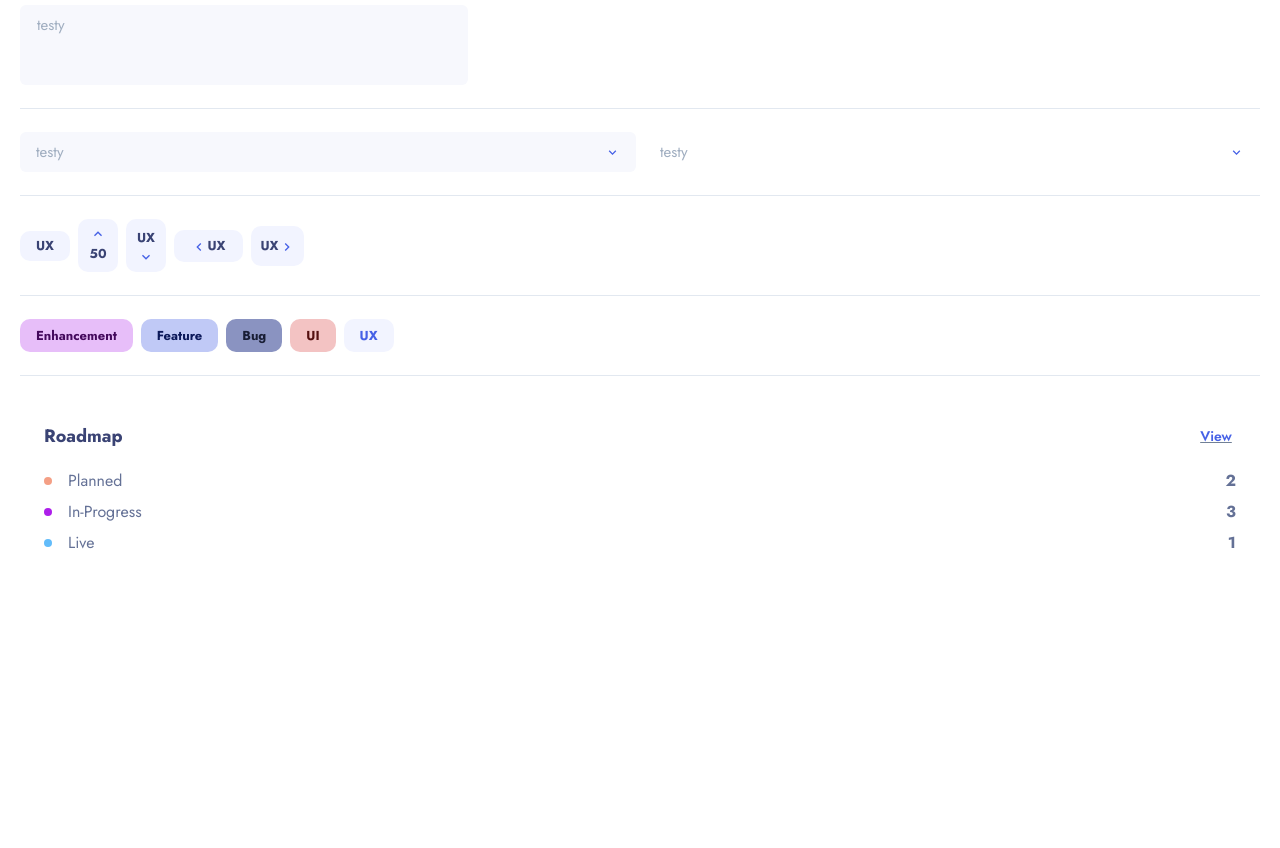
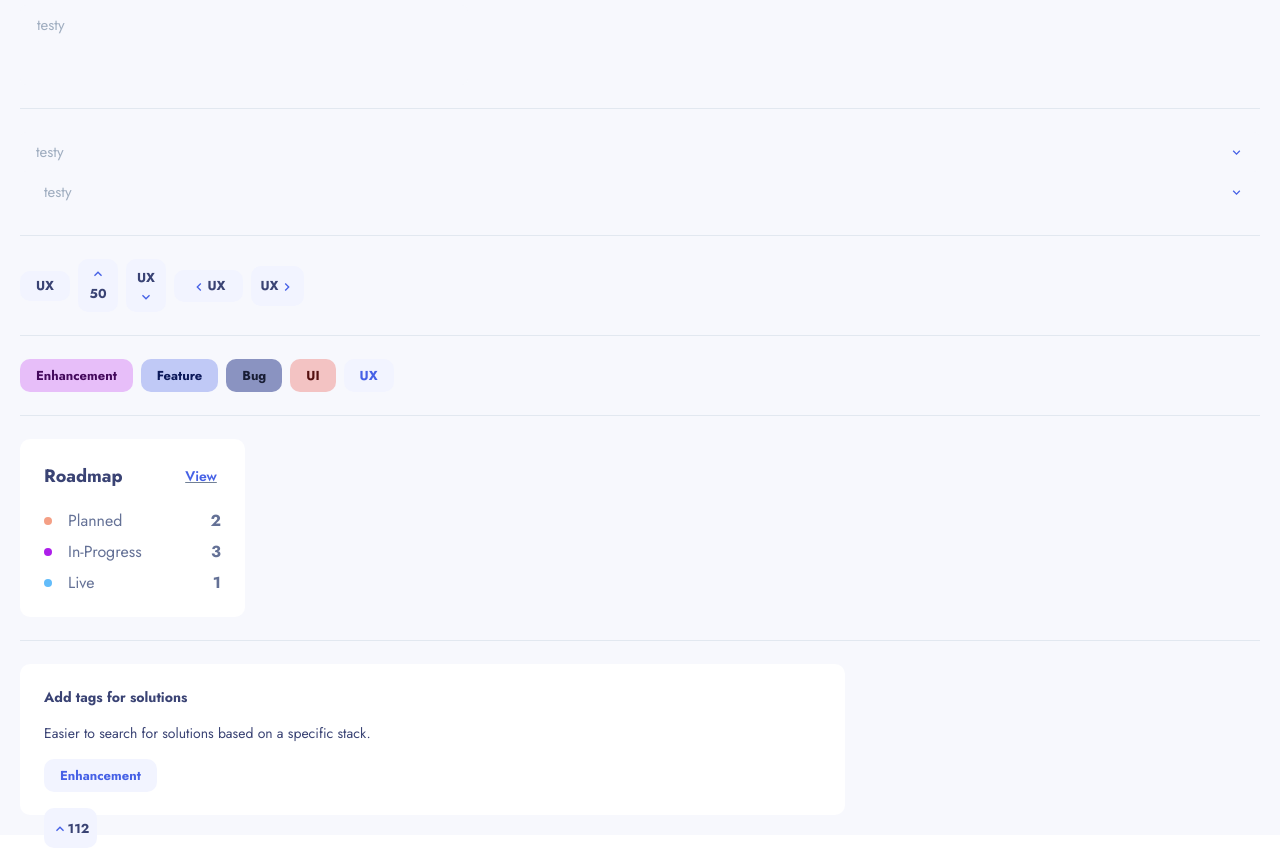
Before and after one commit to Jeangel/feedback-app-fe, a Next.js app: page /components in a window 1280 px wide. Shown: the part 520-1368 px from the top of the page. Before the commit the page ends 1117 px from the top, so only its background shows below. Built offline with nearby package versions, Linux system fonts and the light colour scheme.

Commit message:
Adding the feedbackCard component making some needed changes to multiple components

```diff
--- /dev/null
+++ b/src/components/misc/FeedbackCard/index.tsx
@@ -0,0 +1,42 @@
+import {
+  Box,
+  Flex,
+  Text,
+  Badge
+} from '@chakra-ui/react'
+
+import { ChevronUpIcon,  } from '@chakra-ui/icons'
+
+import Toggle from '@components/forms/Toggle'
+
+interface IFeedbackCardProps{
+  title: string,
+  description: string,
+  category: string,
+  votesCount: number,
+  commentsCount: number,
+}
+
+const FeedbackCard = ({title, description, category, votesCount, commentsCount}: IFeedbackCardProps) => {
+  const toggle = () => {
+    console.log('toggled!!')
+  }
+
+  return <Box w={[327, 689, 825]} h={[200, 151, 151]} bg='white' borderRadius='10px' p='24px'>
+    <Flex h='104px' direction='column' justifyContent='space-between' marginBottom='16px'>
+      <Text variant='body3' fontWeight='bold'>{title}</Text>
+      <Text variant='body3' fontWeight='normal'>{description}</Text>
+      <Badge variant='feedbackTag'>{category}</Badge>
+    </Flex>
+    <Toggle
+      isToggled={false}
+      label={String(votesCount)}
+      onToggle={toggle}
+      orientation='horizontal'
+      leftIcon={ChevronUpIcon}
+    />
+    {/* Add the comments part */}
+  </Box>
+}
+
+export default FeedbackCard
--- a/src/components/misc/RoadmapCard/index.tsx
+++ b/src/components/misc/RoadmapCard/index.tsx
@@ -15,7 +15,7 @@ const RoadmapCard = ({ planned, inProgress, live }: IRoadmapCardProps) => {
   }
 
   return (
-    <Box h='178px' w='full' bg='white' borderRadius='10px' p="24px">
+    <Box h='178px' w='225px' bg='white' borderRadius='10px' p="24px">
       <Flex direction="row" justify="space-between" marginBottom="20px">
         <Heading variant="h3">Roadmap</Heading>
         <Button variant="link" textDecoration="underline" onClick={redirect}>
--- a/src/components/misc/RoundedBadge/index.tsx
+++ b/src/components/misc/RoundedBadge/index.tsx
@@ -1,5 +1,5 @@
-import { Box, ComponentWithAs, BoxProps, As } from '@chakra-ui/react'
-import { Icon, IconProps } from '@chakra-ui/icons'
+import { Box, BoxProps, As } from '@chakra-ui/react'
+import { Icon } from '@chakra-ui/icons'
 
 interface IRoundedBadgeProps extends BoxProps {
   icon: As
--- a/src/pages/components.tsx
+++ b/src/pages/components.tsx
@@ -15,11 +15,13 @@ import {
   useBoolean,
   Badge,
   Textarea,
+  Box,
 } from '@chakra-ui/react'
 import Select from '@components/forms/Select'
 import React, { useState } from 'react'
 import Toggle from '@components/forms/Toggle'
 import RoadmapCard from '@components/misc/RoadmapCard'
+import FeedbackCard from '@components/misc/FeedbackCard'
 
 const Components: NextPage = () => {
   const { colorMode, toggleColorMode } = useColorMode()
@@ -32,7 +34,7 @@ const Components: NextPage = () => {
     { label: 'Test4', value: 'test4' },
   ]
   return (
-    <div style={{ padding: 20 }}>
+    <Box p='20px' bgColor={'gray.50'}>
       <Text>
         Lorem ipsum dolor sit amet, consectetuer adipiscing elit. Phasellus hendrerit.
         Pellentesque aliquet nibh nec urna. In nisi neque, aliquet vel, dapibus id, mattis
@@ -86,8 +88,9 @@ const Components: NextPage = () => {
       <br />
       <hr />
       <br />
-      <HStack spacing='2'>
+      <HStack flexWrap={'wrap'} spacing='2'>
         <Select
+          id='basic'
           placeholder='testy'
           value={value}
           onChange={setValue}
@@ -95,6 +98,7 @@ const Components: NextPage = () => {
           options={selectOptions}
         />
         <Select
+          id="ghost-select"
           placeholder='testy'
           value={value}
           onChange={setValue}
@@ -150,9 +154,21 @@ const Components: NextPage = () => {
       <hr />
       <br />
       <HStack spacing='2'>
-        <RoadmapCard planned={2} inProgress={3} live={1}/>
+        <RoadmapCard planned={2} inProgress={3} live={1} />
       </HStack>
-    </div>
+      <br />
+      <hr />
+      <br />
+      <HStack spacing='2'>
+        <FeedbackCard
+          title='Add tags for solutions'
+          description='Easier to search for solutions based on a specific stack.'
+          category='Enhancement'
+          votesCount={112}
+          commentsCount={2}
+        />
+      </HStack>
+    </Box>
   )
 }
 
--- a/src/theme/components/badge.ts
+++ b/src/theme/components/badge.ts
@@ -7,6 +7,7 @@ const badge: ComponentSingleStyleConfig = {
     padding: "5px 16px",
     fontSize: "13px",
     textTransform: "initial",
+    width: "fit-content",
   },
   variants: {
     feedbackTag: {
```
